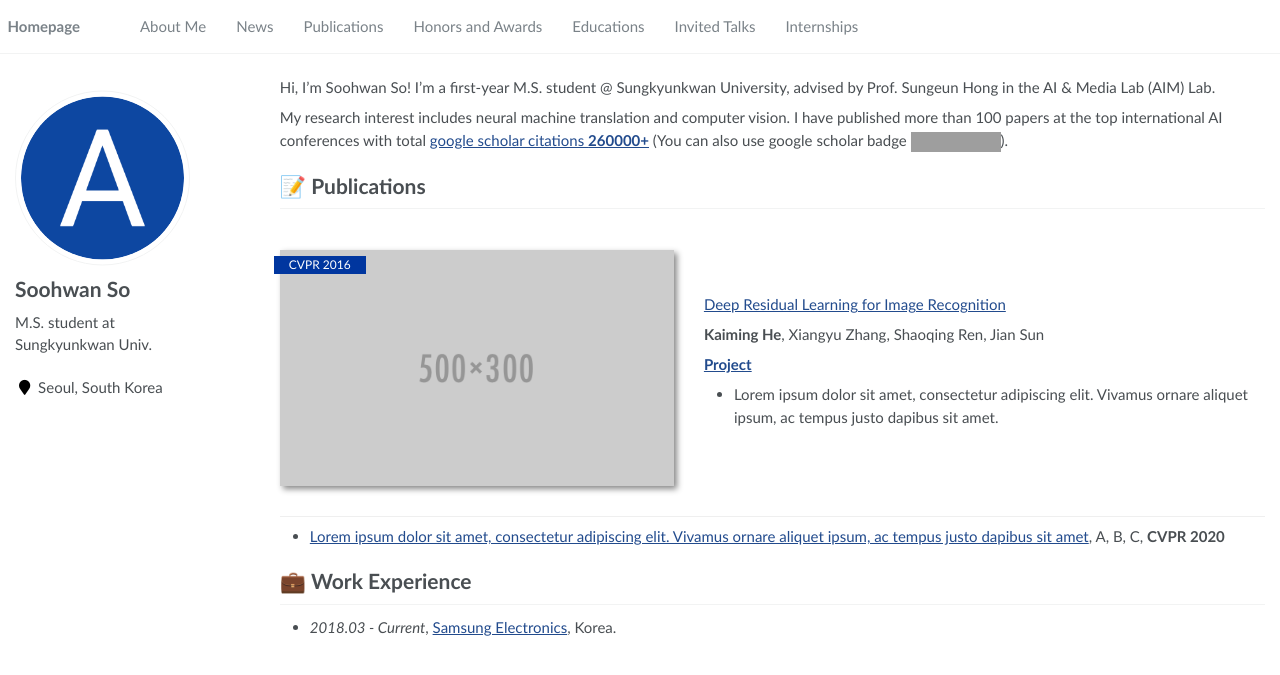
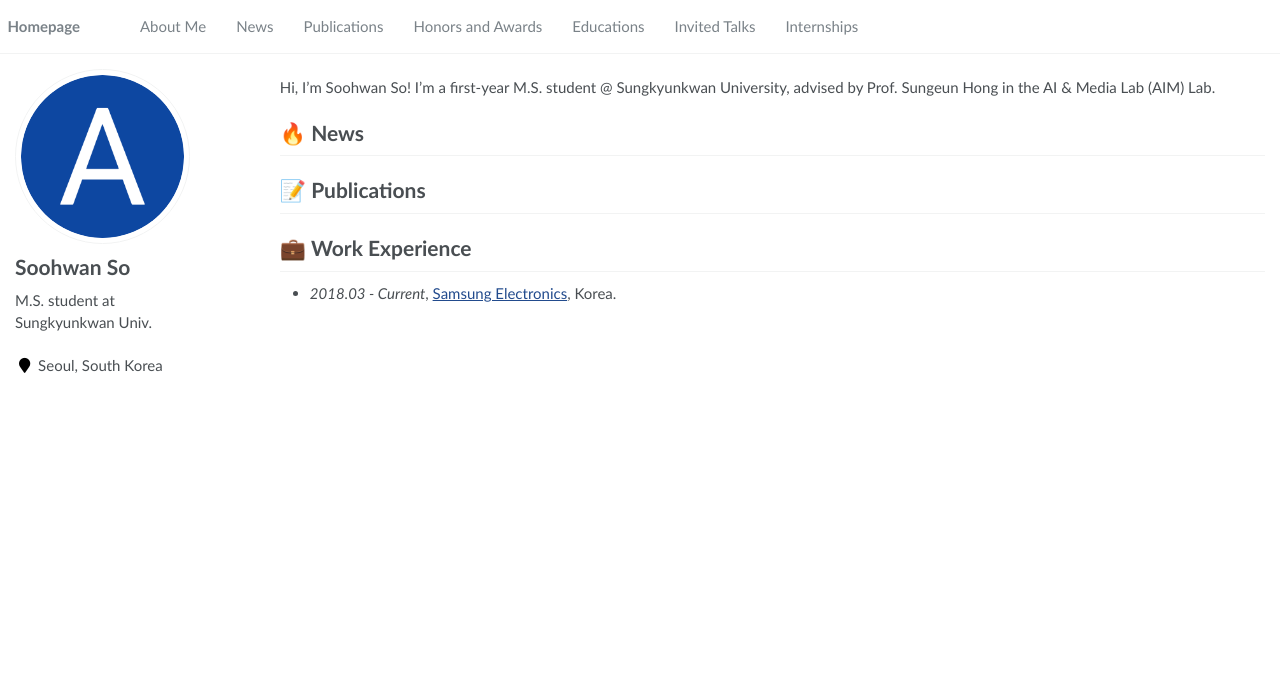
Before and after one commit to soohwan-so/soohwan-so.github.io, a Jekyll site: the page built from _pages/about.md, in a window 1280 px wide. Shown: the top 675 px of the page. Built offline with Jekyll 4.4.1, drawn with Linux system fonts in a browser that asks for light colours; grey boxes are pictures that could not be loaded.

Commit message:
image update

```diff
--- a/_pages/about.md
+++ b/_pages/about.md
@@ -19,8 +19,10 @@ redirect_from:
 
 Hi, I'm Soohwan So! I'm a first-year M.S. student @ Sungkyunkwan University, advised by Prof. Sungeun Hong in the AI & Media Lab (AIM) Lab.
 
-My research interest includes neural machine translation and computer vision. I have published more than 100 papers at the top international AI conferences with total <a href='https://scholar.google.com/citations?user=DhtAFkwAAAAJ'>google scholar citations <strong><span id='total_cit'>260000+</span></strong></a> (You can also use google scholar badge <a href='https://scholar.google.com/citations?user=DhtAFkwAAAAJ'><img src="https://img.shields.io/endpoint?url={{ url | url_encode }}&logo=Google%20Scholar&labelColor=f6f6f6&color=9cf&style=flat&label=citations"></a>).
+<!-- My research interest includes neural machine translation and computer vision. I have published more than 100 papers at the top international AI conferences with total <a href='https://scholar.google.com/citations?user=DhtAFkwAAAAJ'>google scholar citations <strong><span id='total_cit'>260000+</span></strong></a> (You can also use google scholar badge <a href='https://scholar.google.com/citations?user=DhtAFkwAAAAJ'><img src="https://img.shields.io/endpoint?url={{ url | url_encode }}&logo=Google%20Scholar&labelColor=f6f6f6&color=9cf&style=flat&label=citations"></a>). -->
 
+
+# 🔥 News
 
 <!-- # 🔥 News
 - *2022.02*: &nbsp;🎉🎉 Lorem ipsum dolor sit amet, consectetur adipiscing elit. Vivamus ornare aliquet ipsum, ac tempus justo dapibus sit amet.
@@ -28,10 +30,10 @@ My research interest includes neural machine translation and computer vision. I
 
 # 📝 Publications
 
-<div class='paper-box'><div class='paper-box-image'><div><div class="badge">CVPR 2016</div><img src='images/500x300.png' alt="sym" width="100%"></div></div>
-<div class='paper-box-text' markdown="1">
+<!-- <div class='paper-box'><div class='paper-box-image'><div><div class="badge">CVPR 2016</div><img src='images/500x300.png' alt="sym" width="100%"></div></div>
+<div class='paper-box-text' markdown="1"> -->
 
-[Deep Residual Learning for Image Recognition](https://openaccess.thecvf.com/content_cvpr_2016/papers/He_Deep_Residual_Learning_CVPR_2016_paper.pdf)
+<!-- [Deep Residual Learning for Image Recognition](https://openaccess.thecvf.com/content_cvpr_2016/papers/He_Deep_Residual_Learning_CVPR_2016_paper.pdf)
 
 **Kaiming He**, Xiangyu Zhang, Shaoqing Ren, Jian Sun
 
@@ -40,7 +42,7 @@ My research interest includes neural machine translation and computer vision. I
 </div>
 </div>
 
-- [Lorem ipsum dolor sit amet, consectetur adipiscing elit. Vivamus ornare aliquet ipsum, ac tempus justo dapibus sit amet](https://github.com), A, B, C, **CVPR 2020**
+- [Lorem ipsum dolor sit amet, consectetur adipiscing elit. Vivamus ornare aliquet ipsum, ac tempus justo dapibus sit amet](https://github.com), A, B, C, **CVPR 2020** -->
 
 <!-- # 🎖 Honors and Awards
 - *2021.10* Lorem ipsum dolor sit amet, consectetur adipiscing elit. Vivamus ornare aliquet ipsum, ac tempus justo dapibus sit amet.
```
Also changed, not shown: images/favicon-16x16.png, images/favicon-32x32.png, images/site.webmanifest, images/soo-192x192.png (added), images/soo-512x512.png (added).
